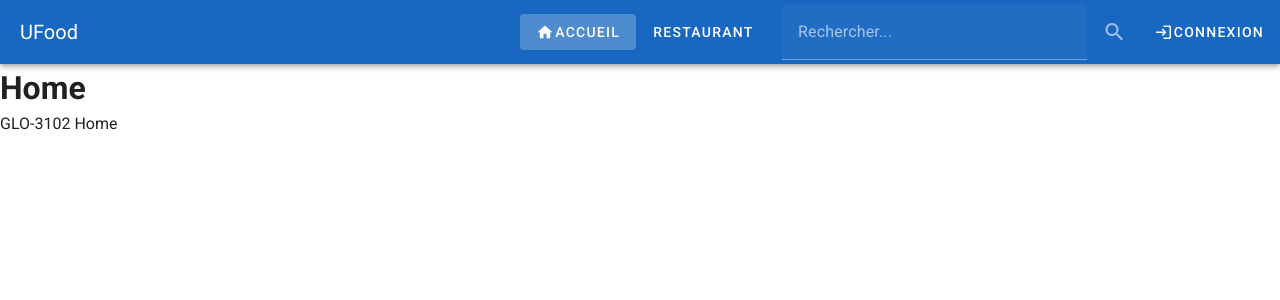
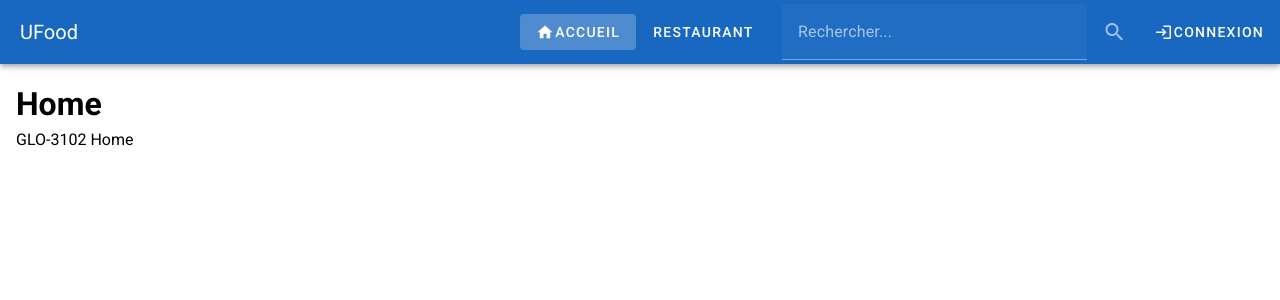
Before and after one commit to Takichih/RestaurantZone, a Vue app: page / in a window 1280 px wide. Shown: the top 300 px of the page. Built offline with nearby package versions, Linux system fonts and the light colour scheme.

Commit message:
Correction du messup de App.vue

```diff
--- a/src/App.vue
+++ b/src/App.vue
@@ -1,12 +1,13 @@
 <template>
-  <v-app>
-    <!-- App Bar is handled by the Navigation component -->
+  <v-layout>
     <nav-menu></nav-menu>
 
     <v-main>
-      <router-view></router-view>
+      <v-container fluid>
+        <router-view></router-view>
+      </v-container>
     </v-main>
-  </v-app>
+  </v-layout>
 </template>
 
 <script>
```
